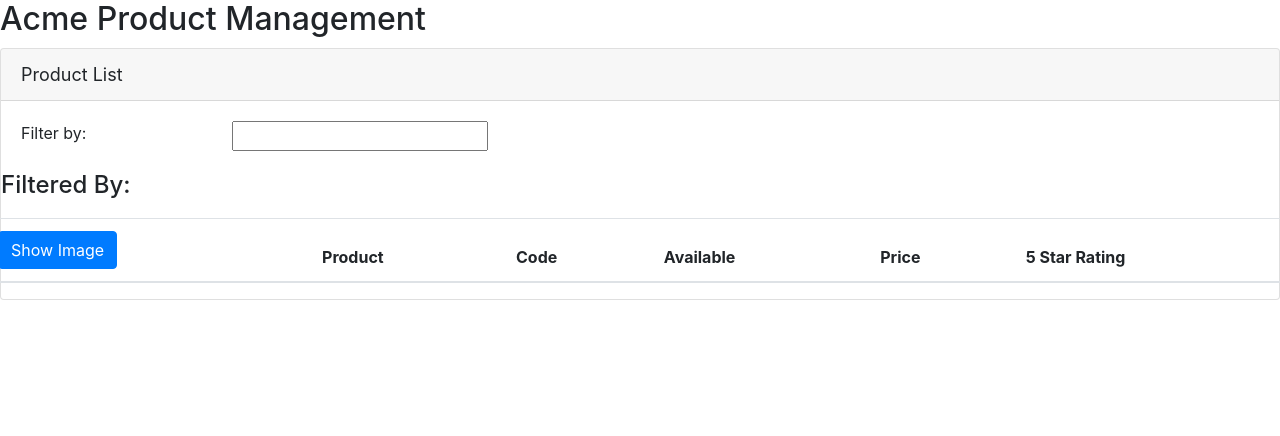
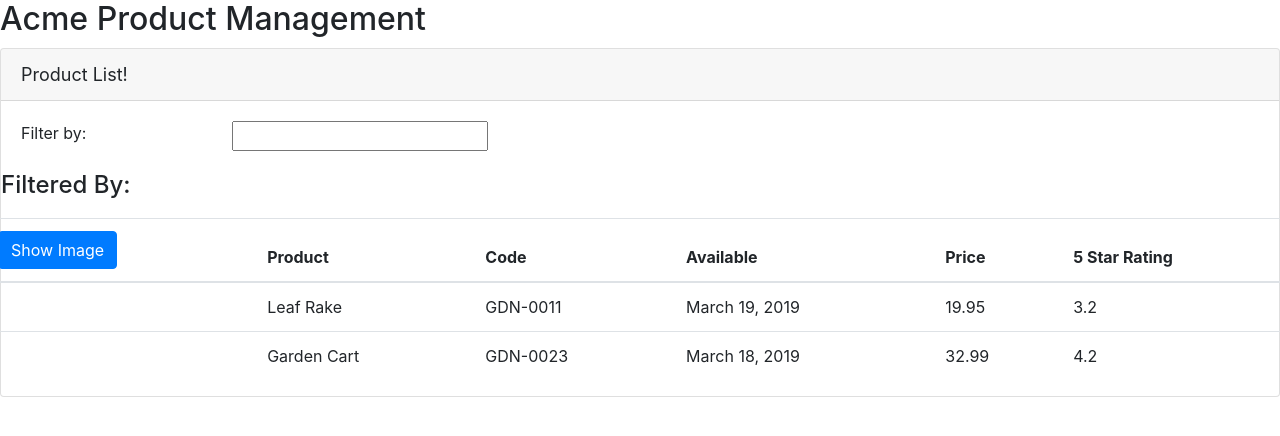
Before and after one commit to nickmcsimpson/angular_learning_apm, an Angular app: page /welcome in a window 1280 px wide. Shown: the top 436 px of the page. Built offline with nearby package versions, Linux system fonts and the light colour scheme.

Commit message:
Use Structural Directives for DOM Manipulation

```diff
--- a/src/app/products/product-list.component.html
+++ b/src/app/products/product-list.component.html
@@ -1,7 +1,19 @@
 <div class="card">
+
+    <!-- One way binding of variable -->
     <div class="card-header">
-        Product List
+        {{pageTitle}}
     </div>
+
+    <!-- Structural Directives
+        *ngIf: added or removed from DOM
+            from BrowserModule
+
+        *ngFor: looping
+            for...of for iterable objects
+            for...in for properties (index) Not angular
+    -->
+
 
     <div class="card-body">
         <div class="row">
@@ -16,7 +28,8 @@
             <h4>Filtered By:</h4>
         </div>
         <div class="table-responsive">
-            <table class="table">
+            <table class="table"
+                *ngIf='products && products.length'>
                 <thead>
                     <tr>
                         <th>
@@ -32,7 +45,14 @@
                     </tr>
                 </thead>
                 <tbody>
-
+                    <tr *ngFor="let product of products">
+                        <td></td>
+                        <td>{{ product.productName }}</td>
+                        <td>{{ product.productCode }}</td>
+                        <td>{{ product.releaseDate }}</td>
+                        <td>{{ product.price }}</td>
+                        <td>{{ product.starRating }}</td>
+                    </tr>
                 </tbody>
             </table>
         </div>
--- a/src/app/products/product-list.component.ts
+++ b/src/app/products/product-list.component.ts
@@ -5,5 +5,27 @@
     templateUrl: './product-list.component.html',//relative path
 })
 export class ProductListComponent {
-
+    pageTitle: string = 'Product List!'
+    products: any[] = [
+        {
+          "productId": 1,
+          "productName": "Leaf Rake",
+          "productCode": "GDN-0011",
+          "releaseDate": "March 19, 2019",
+          "description": "Leaf rake with 48-inch wooden handle.",
+          "price": 19.95,
+          "starRating": 3.2,
+          "imageUrl": "assets/images/leaf_rake.png"
+        },
+        {
+          "productId": 2,
+          "productName": "Garden Cart",
+          "productCode": "GDN-0023",
+          "releaseDate": "March 18, 2019",
+          "description": "15 gallon capacity rolling garden cart",
+          "price": 32.99,
+          "starRating": 4.2,
+          "imageUrl": "assets/images/garden_cart.png"
+        }
+    ];
 }
```
